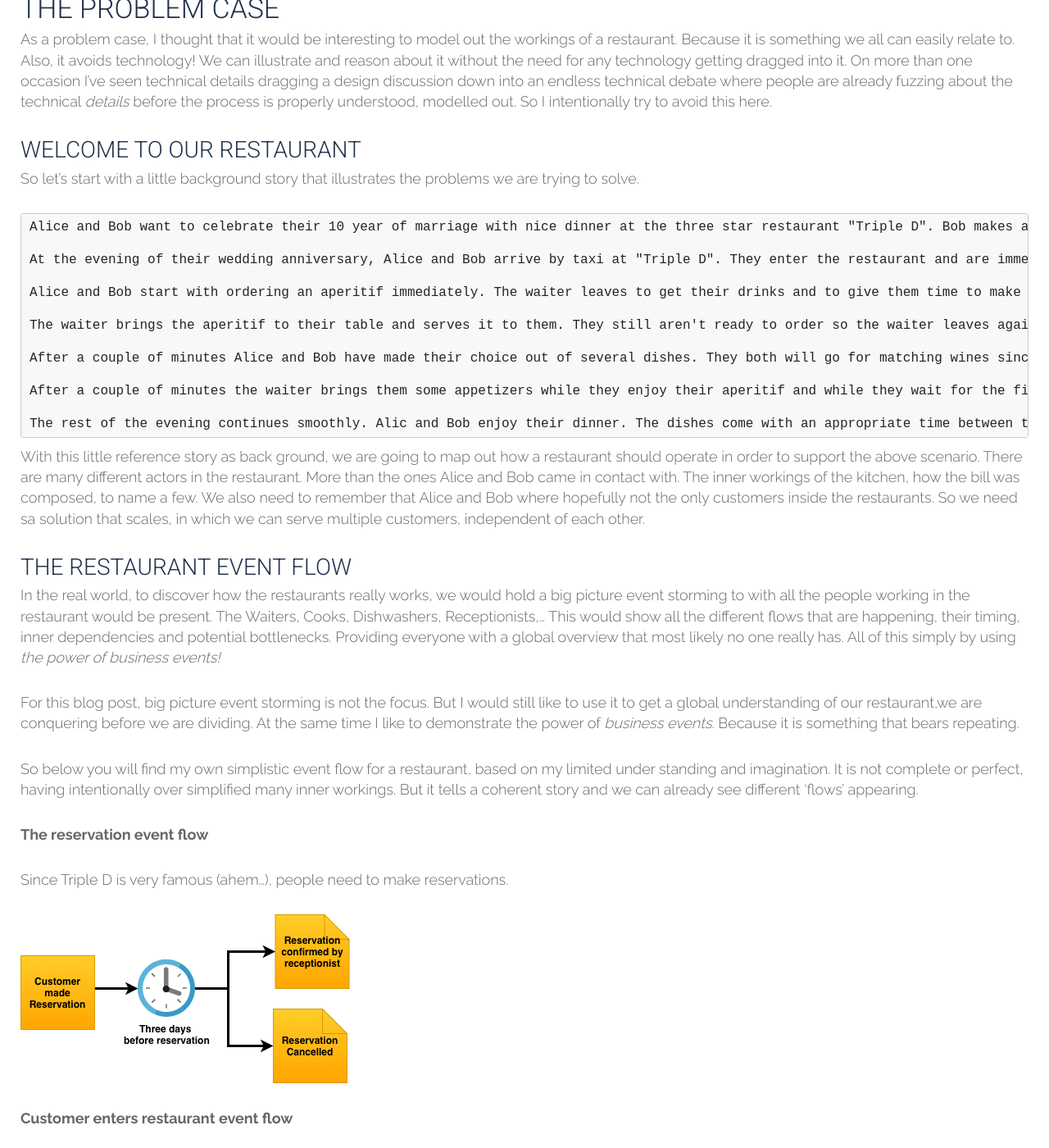
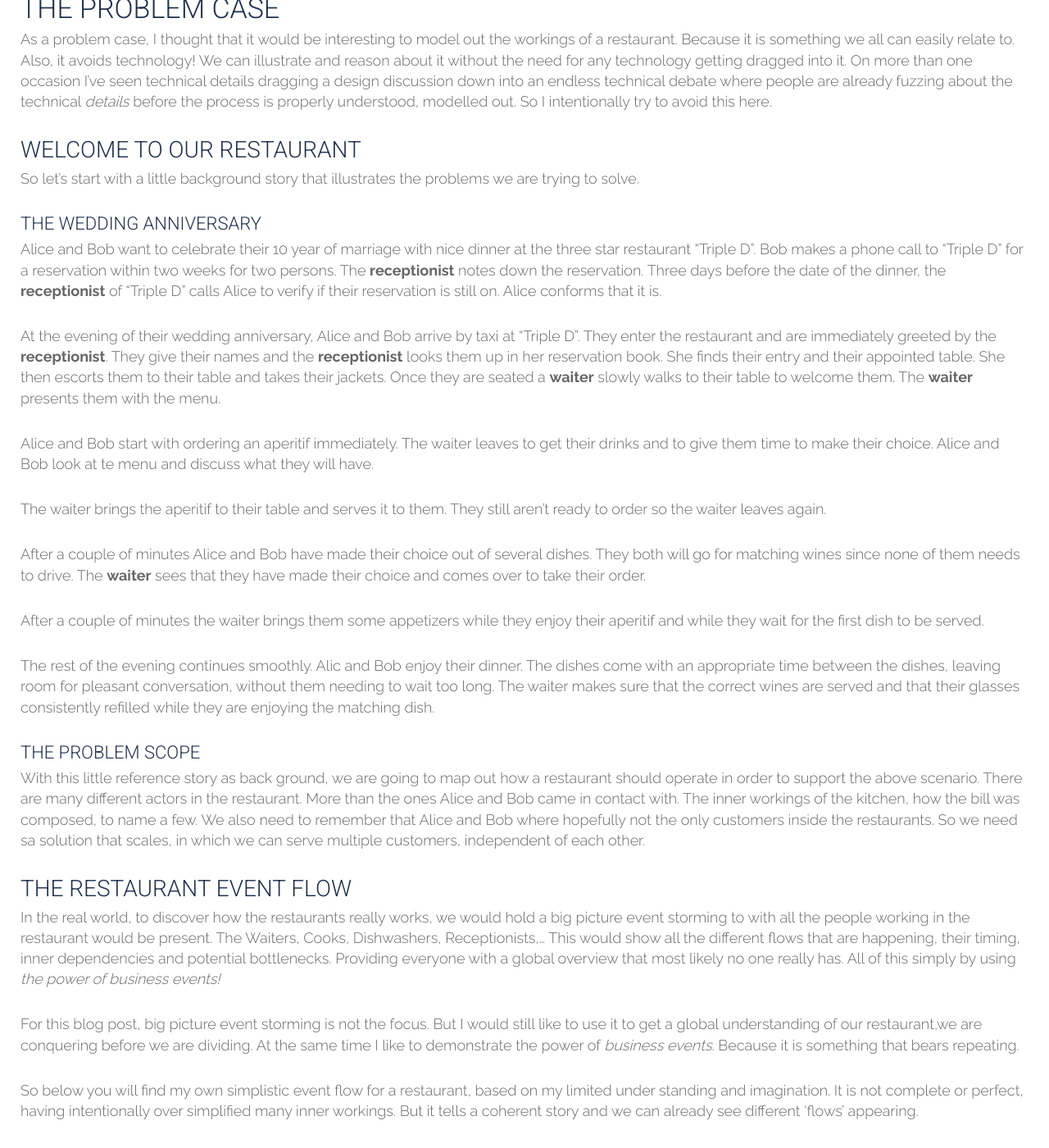
Before and after one commit to tripledio/tripledio.github.io, a Jekyll site: the page built from _posts/2019-03-16-modelling-out-a-restaurant.md, in a window 1280 px wide and 1400 px high, scrolled down 1205 px. Shown: the whole window at 82% size. Built offline with Jekyll 4.4.1, drawn with Linux system fonts in a browser that asks for light colours; some of the changed lines change nothing that is shown; some of the changed text lies outside the part shown.

Commit message:
cleaning

````diff
--- a/_posts/2019-03-16-modelling-out-a-restaurant.md
+++ b/_posts/2019-03-16-modelling-out-a-restaurant.md
@@ -26,7 +26,8 @@ As a problem case, I thought that it would be interesting to model out the worki
 
 So let's start with a little background story that illustrates the problems we are trying to solve.
 
-```text
+#### The wedding anniversary
+
 Alice and Bob want to celebrate their 10 year of marriage with nice dinner at the three star restaurant "Triple D". Bob makes a phone call to "Triple D" for a reservation within two weeks for two persons. The **receptionist** notes down the reservation. Three days before the date of the dinner, the **receptionist** of "Triple D" calls Alice to verify if their reservation is still on. Alice conforms that it is.
 
 At the evening of their wedding anniversary, Alice and Bob arrive by taxi at "Triple D". They enter the restaurant and are immediately greeted by the **receptionist**. They give their names and the **receptionist** looks them up in her reservation book. She finds their entry and their appointed table. She then escorts them to their table and takes their jackets. Once they are seated a **waiter** slowly walks to their table to welcome them. The **waiter** presents them with the menu.
@@ -40,7 +41,9 @@ After a couple of minutes Alice and Bob have made their choice out of several di
 After a couple of minutes the waiter brings them some appetizers while they enjoy their aperitif and while they wait for the first dish to be served.
 
 The rest of the evening continues smoothly. Alic and Bob enjoy their dinner. The dishes come with an appropriate time between the dishes, leaving room for pleasant conversation, without them needing to wait too long. The waiter makes sure that the correct wines are served and that their glasses consistently refilled while they are enjoying the matching dish.
-```
+
+
+#### The problem scope
 
 With this little reference story as back ground, we are going to map out how a restaurant should operate in order to support the above scenario. There are many different actors in the restaurant. More than the ones Alice and Bob came in contact with. The inner workings of the kitchen, how the bill was composed, to name a few. We also need to remember that Alice and Bob where hopefully not the only customers inside the restaurants. So we need sa solution that scales, in which we can serve multiple customers, independent of each other.
 
@@ -98,7 +101,7 @@ Apart from domain events there are also other DDD building blocks that can take
 | external System | Something not under our control that executes commands.|Actionable logic|
 | UI | The typical portal from the real world to the software systems. The way by which the user can read read models and trigger commands in a software world. |Interface to data and actions|
 
-All these components relate to each other as explained in Alberto's Universal picture.
+All these components relate to each other as explained in Alberto's Universal picture.[^book]
 
 ![Picture that explains everything](/img/posts/events-restaurant/components-overview.png)
 
@@ -145,7 +148,6 @@ The receptionist policy thus contains the following rules:
 + When the date is [Tx] then receptionist must assign the definitive tables for to the booked customers for Tx.
 
 
-
 ![Receptionist Proces](/img/posts/events-restaurant/processFlowTableAssignment.png)
 
 #### The dinner processes
@@ -171,16 +173,20 @@ Policies, and process managers as their implementations, are something that are
 
 For instance, when we modify the policy rule from
 
-+ When the customer is done eating, then the customer must pay
+*When the customer is done eating, then the customer must pay*
 
 to
 
-+ When the customer has ordered, then the customer must pay
+*When the customer has ordered, then the customer must pay*
 
 we radically have changed the way our restaurant functions. We went from a restaurant for dinning, where one pays at the end. To a fast dinning restaurant where you pay up front, allowing for faster change of customers.
+
+## Conclusion
+
+something clever
 
 ***
 **References**
 
 [^eventstorming]: _[Event Storming](https://www.eventstorming.com)_
-[^book]: _[Event Storming Book](https://www.eventstorming.com)_
+[^book]: _[Introducing Event Storming](https://leanpub.com/introducing_eventstorming)_
````
